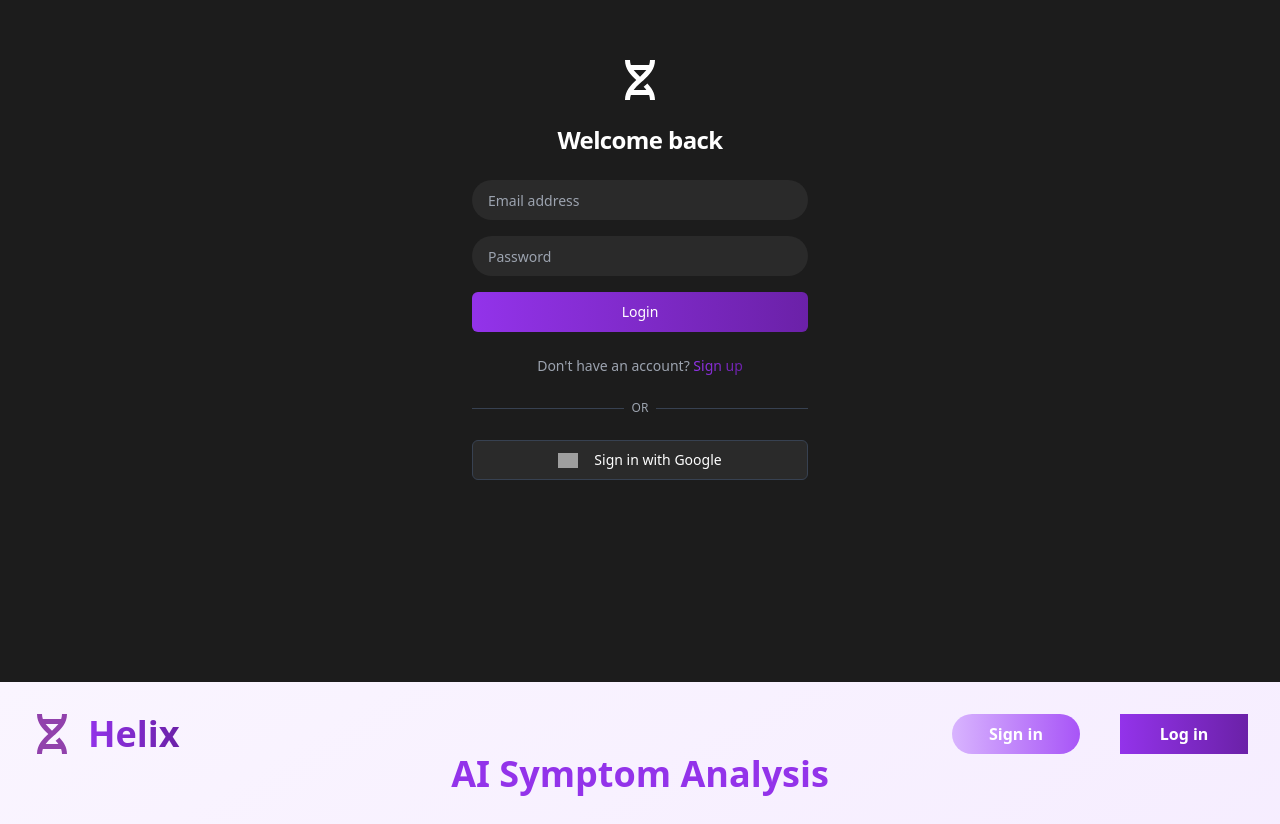
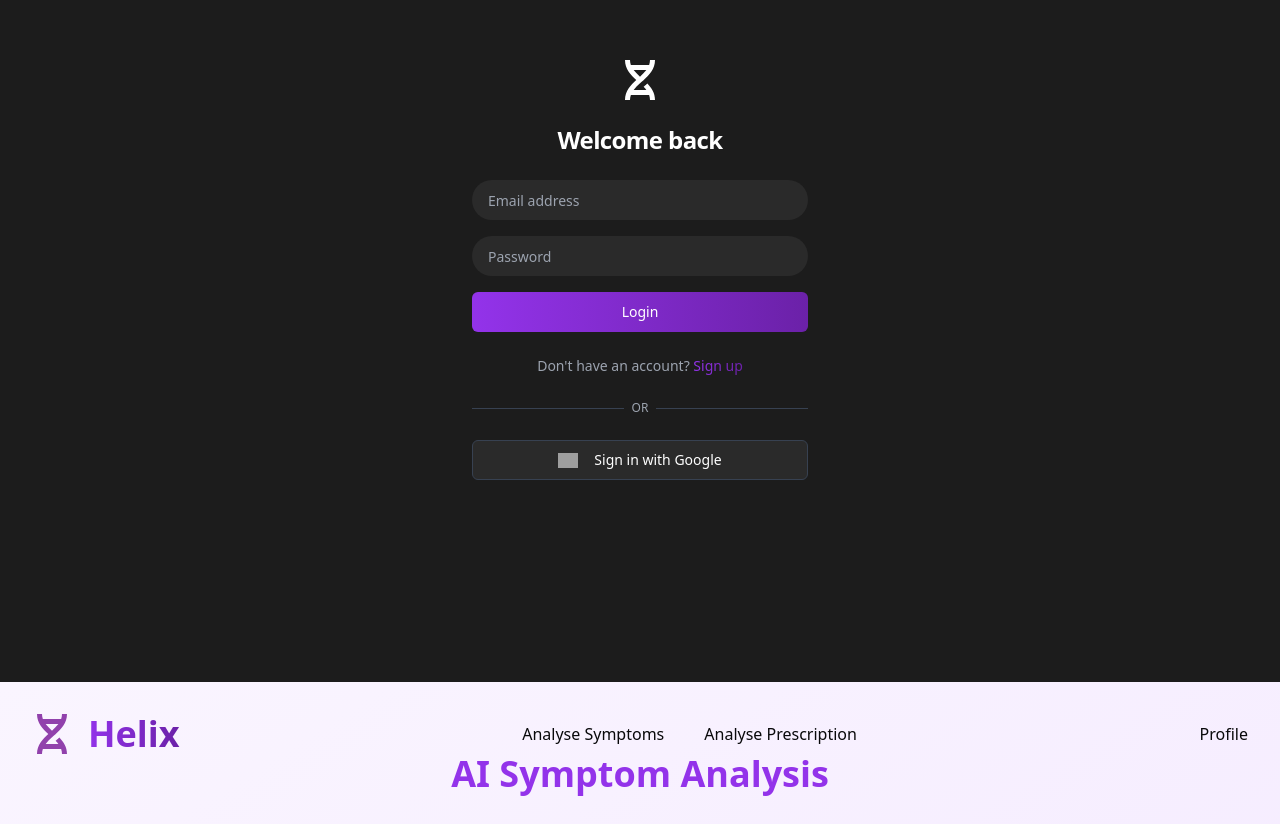
Before and after one commit to Cavista-Hackathon-2025/helix-health-frontend, a React (Vite) app: page / in a window 1280 px wide. Shown: the part 118-942 px from the top of the page. Built offline with nearby package versions, Linux system fonts and the light colour scheme; grey boxes are pictures that could not be loaded.

Commit message:
Completed Nav bar system

```diff
--- a/src/App.jsx
+++ b/src/App.jsx
@@ -1,4 +1,5 @@
 import "./App.css";
+// import AuthenticatedNav from "./components/AuthenticatedNav";
 import LoginForm from "./pages/Login";
 import SignupForm from "./pages/Signup";
 import SymptomForm from "./pages/wizard-pages/page";
@@ -8,6 +9,7 @@ function App() {
     <>
       <LoginForm />
       <SymptomForm />
+      {/* <AuthenticatedNav /> */}
       <SignupForm />
     </>
   );
--- /dev/null
+++ b/src/components/AuthenticatedNav.jsx
@@ -0,0 +1,21 @@
+import helix from "@/assets/helix-purple.svg"
+
+const AuthenticatedNav = () => {
+  return (
+      <nav className="flex justify-between items-center">
+        <div className="flex gap-4">
+          <img src={helix} alt="Helix" className="aspect-square w-10" />
+          <h1 className="bg-gradient-to-r from-purple-600 to-purple-800 bg-clip-text text-4xl font-bold text-transparent">
+            Helix
+          </h1>
+        </div>
+        <div className="flex gap-10">
+          <a href="">Analyse Symptoms</a>
+          <a href="">Analyse Prescription</a>
+        </div>
+          <a href="">Profile</a>
+      </nav>
+    );
+}
+
+export default AuthenticatedNav
--- a/src/components/Nav.jsx
+++ b/src/components/Nav.jsx
@@ -15,8 +15,8 @@ const Nav = () => {
   Sign in
 </button>
         </div>
-        <div className="w-[8rem] py-2 bg-gradient-to-r from-purple-600 to-purple-800 hover:from-purple-300 hover:to-purple-500 transition-all duration-300 text-white text-center font-bold">
-          <button className="rounded-full ">Log in</button>
+        <div>
+          <button className="rounded-full border-2 border-r-purple-500 text-black font-bold hover:bg-purple-700 hover:text-white hover:border-none w-[8rem] py-2">Log in</button>
         </div>
       </div>
     </nav>
--- a/src/components/steps/Extra-prompt-upload.jsx
+++ b/src/components/steps/Extra-prompt-upload.jsx
@@ -0,0 +1,7 @@
+export const ExtraPromptUpload = () => {
+  return (
+    <div>
+
+    </div>
+  )
+}
--- a/src/pages/wizard-pages/page.jsx
+++ b/src/pages/wizard-pages/page.jsx
@@ -9,7 +9,9 @@ import AdditionalSymptoms from "@/components/steps/additional-symptoms"
 import PossibleTriggers from "@/components/steps/possible-triggers"
 import LifestyleFactors from "@/components/steps/lifestyle-factors"
 import UrgencyAssessment from "@/components/steps/urgency-assessment"
-import Nav from "@/components/Nav"
+// import Nav from "@/components/Nav"
+import AuthenticatedNav from "@/components/AuthenticatedNav"
+import { ExtraPromptUpload } from "@/components/steps/Extra-prompt-upload"
 
 export default function SymptomForm() {
   const [step, setStep] = useState(1)
@@ -46,6 +48,10 @@ export default function SymptomForm() {
     diet: "",
     // Urgency Assessment
     emergencySymptoms: [],
+    //Extra Prompt data
+    medicalImages: [],
+    userDefinedPrompt: [],
+
   })
 
   const totalSteps = 8
@@ -83,7 +89,7 @@ export default function SymptomForm() {
       case 7:
         return <UrgencyAssessment data={formData} updateData={updateFormData} />
       case 8:
-        return <UrgencyAssessment data={formData} updateData={updateFormData} />
+        return <ExtraPromptUpload data={formData} updateData={updateFormData} />
       default:
         return null
     }
@@ -91,7 +97,8 @@ export default function SymptomForm() {
 
   return (
     <div className="min-h-screen bg-gradient-to-br from-purple-50 to-purple-100 p-4 md:p-8">
-      <Nav />
+      {/* <Nav /> */}
+      <AuthenticatedNav />
       <div className="mx-auto max-w-3xl">
         <div className="mb-8 text-center">
 
```
